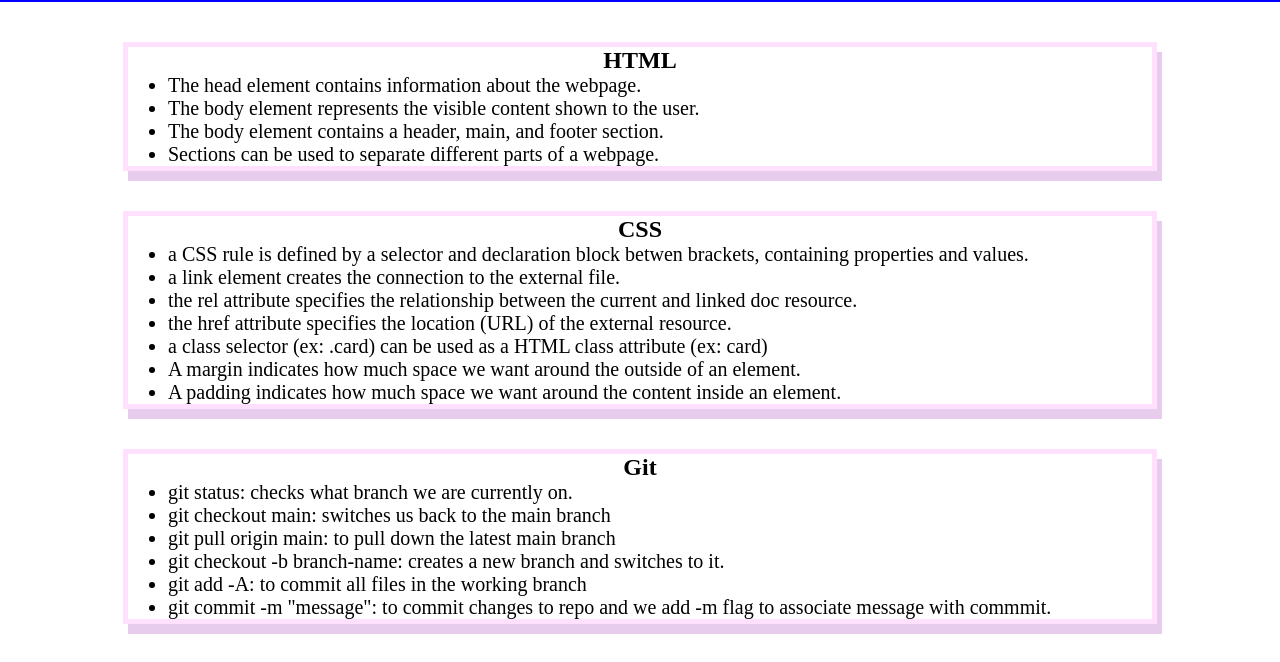
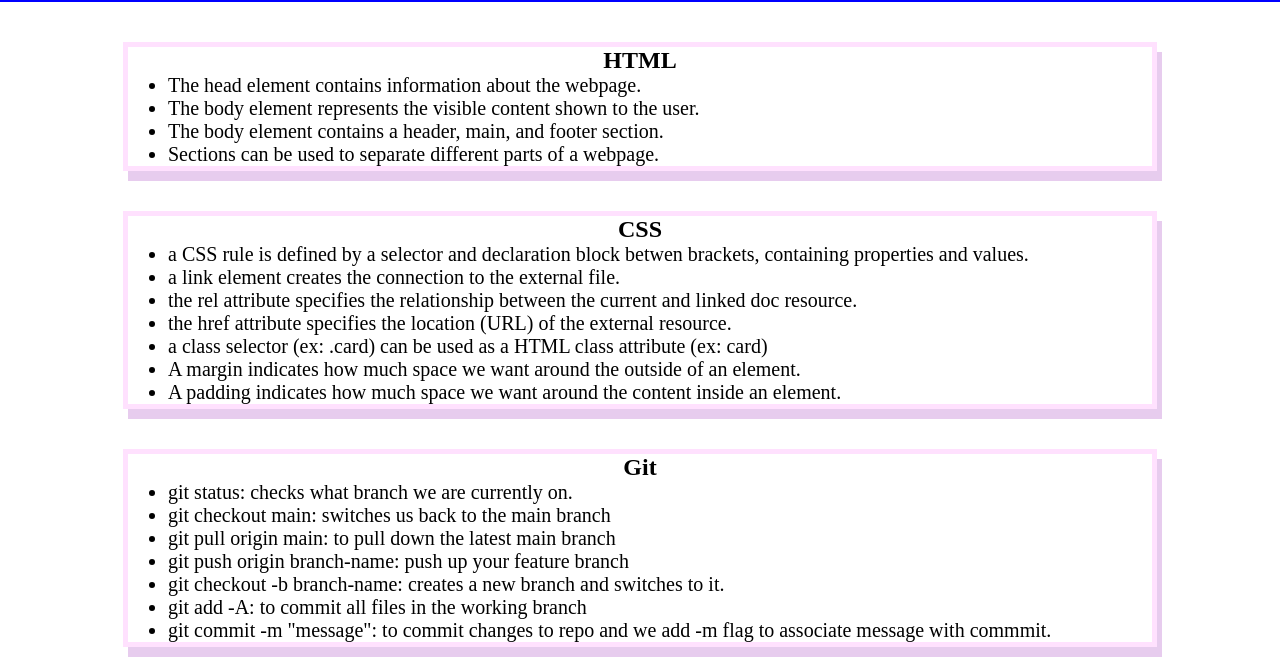
Before and after one commit to ivega16/prework-study-guide, a plain HTML site: page index.html in a window 1280 px wide. Shown: the part 118-780 px from the top of the page. Drawn offline with Linux system fonts and the light colour scheme.

Commit message:
added info to index.html

```diff
--- a/index.html
+++ b/index.html
@@ -46,6 +46,7 @@
           <li> git status: checks what branch we are currently on.</li>
           <li> git checkout main: switches us back to the main branch</li>
           <li> git pull origin main: to pull down the latest main branch</li>
+          <li> git push origin branch-name: push up your feature branch </li>
           <li> git checkout -b branch-name: creates a new branch and switches to it.</li>
           <li> git add -A: to commit all files in the working branch</li>
           <li> git commit -m "message": to commit changes to repo and we add -m flag to associate message with commmit.</li>
```
